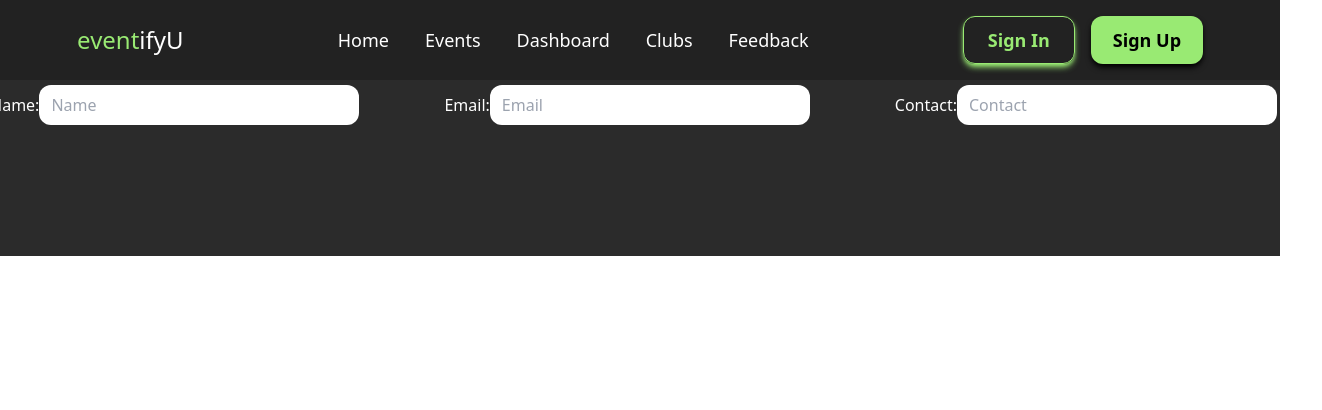
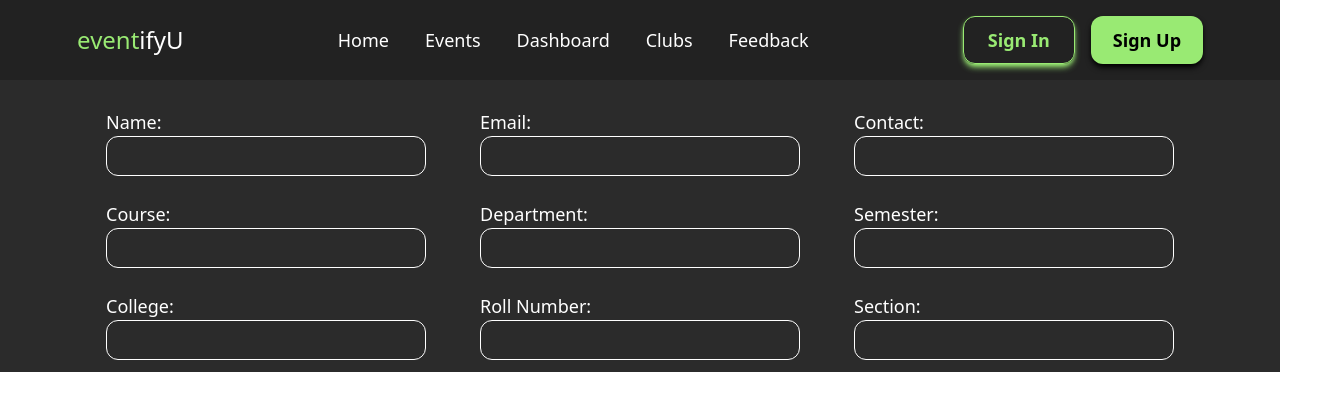
Before and after one commit to ijassandhu/eventifyU, a React (Vite) app in the folder Frontend/: page /dashboard in a window 1280 px wide. Shown: the top 410 px of the page, 1322 px wide, since content can reach past the window. Built offline with nearby package versions, Linux system fonts and the light colour scheme.

Commit message:
Dashboard

```diff
--- a/Frontend/src/App.css
+++ b/Frontend/src/App.css
@@ -33,7 +33,7 @@
     background: white;
   }
 } */
-.inputParent {
+/* .inputParent {
   position: relative;
   width: 100%;
   height: 5.1rem;
@@ -41,4 +41,4 @@
   align-items: center;
   justify-content: center;
   margin-right: 5px;
-}
+} */
--- a/Frontend/src/assets/components/dashboard.jsx
+++ b/Frontend/src/assets/components/dashboard.jsx
@@ -5,42 +5,100 @@ import styles from './css/clubs.module.css';
 const Dashboard = () => {
   return (
     <>
-      <div className='bg-[#2b2b2b] flex justify-center w-full h-64'>
-        <div className='pt-16 flex flex-col md:flex-row mr-2'>
-          <div className="inputParent wrap-input-2 p-2 md:p-10">
-            <label htmlFor="name" className="text-white">Name:</label>
+      <div className='bg-[#2b2b2b] flex justify-center w-full px-16'>
+        <div className='pt-24 flex flex-col md:flex-row flex-wrap justify-evenly'>
+          <div className="inputParent wrap-input-2 p-2 md:p-3 flex flex-col">
+            <label htmlFor="name" className="text-white self-start md:text-lg">Name:</label>
             <input
               id="name"
-              className="input pl-3 h-10 w-[80vw] md:w-[25vw] rounded-xl"
+              className="input pl-3 h-10 w-[80vw] md:w-[25vw] rounded-xl bg-[#2b2b2b] border border-white text-white"
               type="text"
-              placeholder="Name"
+              required
             />
-            <span className="focus-border"></span>
           </div>
-          <div className="inputParent wrap-input-2 p-2 md:p-10">
-            <label className="text-white">Email:</label>
+          <div className="inputParent wrap-input-2 p-2 md:p-3 flex flex-col">
+            <label className="text-white self-start md:text-lg">Email:</label>
             <input
               id="email"
-              className="input pl-3 h-10 w-[80vw] md:w-[25vw] rounded-xl"
+              className="input pl-3 h-10 w-[80vw] md:w-[25vw] rounded-xl bg-[#2b2b2b] border border-white text-white"
               type="text"
-              placeholder="Email"
+              required />
+          </div>
+          <div className="inputParent wrap-input-2 p-2 md:p-3 flex flex-col">
+            <label className="text-white self-start md:text-lg">Contact:</label>
+            <input
+              id="contact"
+              className="input pl-3 h-10 w-[80vw] md:w-[25vw] rounded-xl bg-[#2b2b2b] border border-white text-white"
+              type="number"
+              required
             />
           </div>
-          <div className="inputParent wrap-input-2 p-2 md:p-10">
-            <label className="text-white">Contact:</label>
+
+          <div className="inputParent wrap-input-2 p-2 md:p-3 flex flex-col">
+            <label className="text-white self-start md:text-lg">Course:</label>
             <input
               id="contact"
-              className="input pl-3 h-10 w-[80vw] md:w-[25vw] rounded-xl"
+              className="input pl-3 h-10 w-[80vw] md:w-[25vw] rounded-xl bg-[#2b2b2b] border border-white text-white"
+              type="text"
+              required
+            />
+          </div>
+
+          <div className="inputParent wrap-input-2 p-2 md:p-3 flex flex-col">
+            <label className="text-white self-start md:text-lg">Department:</label>
+            <input
+              id="contact"
+              className="input pl-3 h-10 w-[80vw] md:w-[25vw] rounded-xl bg-[#2b2b2b] border border-white text-white"
+              type="text"
+              required
+            />
+          </div>
+          <div className="inputParent wrap-input-2 p-2 md:p-3 flex flex-col">
+            <label className="text-white self-start md:text-lg">Semester:</label>
+            <input
+              id="contact"
+              className="input pl-3 h-10 w-[80vw] md:w-[25vw] rounded-xl bg-[#2b2b2b] border border-white text-white"
+              type="text"
+              required
+            />
+          </div>
+
+          <div className="inputParent wrap-input-2 p-2 md:p-3 flex flex-col">
+            <label className="text-white self-start md:text-lg">College:</label>
+            <input
+              id="contact"
+              className="input pl-3 h-10 w-[80vw] md:w-[25vw] rounded-xl bg-[#2b2b2b] border border-white text-white"
+              type="text"
+              required
+            />
+          </div>
+
+          <div className="inputParent wrap-input-2 p-2 md:p-3 flex flex-col">
+            <label className="text-white self-start md:text-lg">Roll Number:</label>
+            <input
+              // defaultValue={value.rollNo}
+              id="contact"
+              className="input pl-3 h-10 w-[80vw] md:w-[25vw] rounded-xl bg-[#2b2b2b] border border-white text-white"
               type="number"
-              placeholder="Contact"
+              required
+            />
+          </div>
+          <div className="inputParent wrap-input-2 p-2 md:p-3 flex flex-col">
+            <label className="text-white self-start md:text-lg">Section:</label>
+            <input
+              id="contact"
+              className="input pl-3 h-10 w-[80vw] md:w-[25vw] rounded-xl bg-[#2b2b2b] border border-white text-white"
+              type="number"
+              required
             />
           </div>
         </div>
       </div>
 
-        <div className='md:hidden'>
-          <Footericons/>
-        </div>
+
+      <div className='md:hidden'>
+        <Footericons />
+      </div>
     </>
   );
 
```
